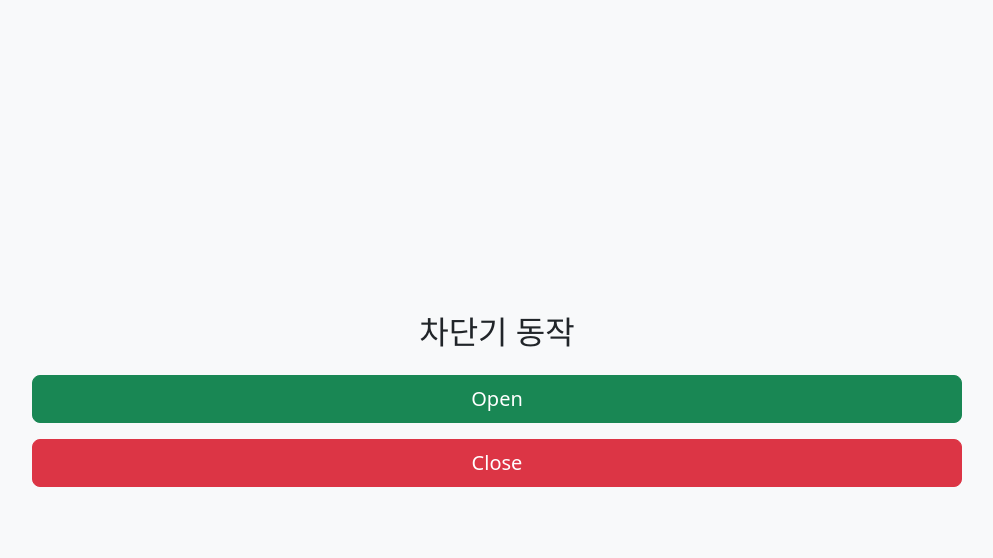
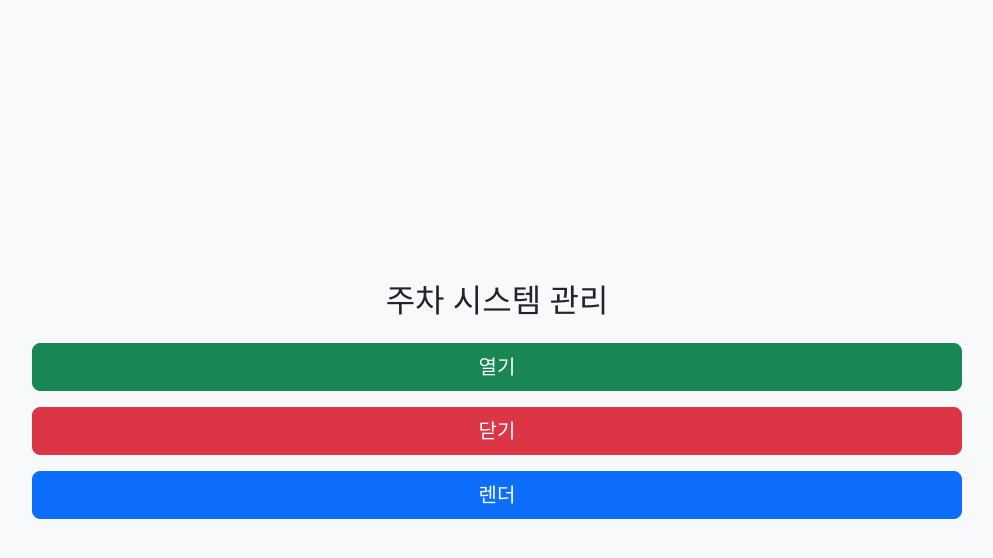
Before and after one commit to 123748712/parking-system, a Flask app: page / in a window 1280 px wide. Shown: the top 558 px of the page, without its empty margins (143-1136 px from the left). Run offline with Flask 3, Linux system fonts and the light colour scheme.

Commit message:
main페이지에 랜더 페이지 연결되는 버튼 추가

```diff
--- a/app.py
+++ b/app.py
@@ -11,7 +11,7 @@ app = Flask(__name__)
 
 PORT = 'COM6'
 BAUD = 9600
-ser = serial.Serial(PORT, BAUD, timeout=1)
+# ser = serial.Serial(PORT, BAUD, timeout=1)
 ser_lock = threading.Lock()
 
 # 한개의 listener로 threading 처리
--- a/templates/main.html
+++ b/templates/main.html
@@ -11,11 +11,12 @@
 </head>
 <body class="bg-light">
     <div class="container d-flex flex-column justify-content-center align-items-center vh-100">
-        <h2 class="mb-4 text-center">차단기 동작</h2>
+        <h2 class="mb-4 text-center">주차 시스템 관리</h2>
 
         <div class="d-grid gap-3 col-10 mx-auto">
-            <button type="button" id="openBtn" class="btn btn-success btn-lg">Open</button>
-            <button type="button" id="closeBtn" class="btn btn-danger btn-lg">Close</button>
+            <button type="button" id="openBtn" class="btn btn-success btn-lg">열기</button>
+            <button type="button" id="closeBtn" class="btn btn-danger btn-lg">닫기</button>
+            <button type="button" id="randarBtn" class="btn btn-primary btn-lg">렌더</button>
         </div>
     </div>
 
@@ -31,6 +32,10 @@
     // clsoe
     $("#closeBtn").on("click", function () {
         fn_reqGateCtrl("close");
+    });
+
+    $("#randarBtn").on("click", function() {
+        window.location.href = "/radar"; // 또는 "/radar.html" 등 실제 경로
     });
 
 // 게이트 액션에 따른 요청 함수
```
Also changed, not shown: 1 other file.
